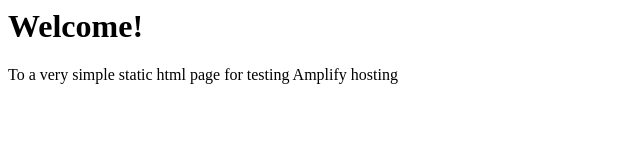
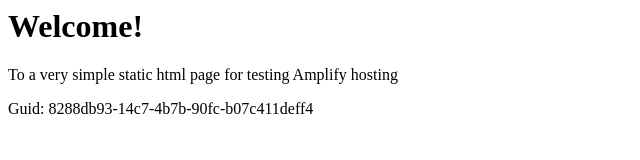
Before and after one commit to aws-aemilia-pdx/Github-PR-Commit-Integration-Test-DoNotTouch-GitHubAutoBuildCanaryTest-v1-beta-us-west-2, a website: page src/index.html in a window 1280 px wide. Shown: the whole page, without its empty margins (0-640 px from the left). Drawn offline with Linux system fonts and the light colour scheme.

Commit message:
commit from integ tests

```diff
--- a/src/index.html
+++ b/src/index.html
@@ -1,3 +1,5 @@
+
+
 <html lang="en">
 
 <head>
@@ -10,6 +12,6 @@
 <body>
     <h1>Welcome!</h1>
     <p>To a very simple static html page for testing Amplify hosting</p>
-</body>
+    <p>Guid: 8288db93-14c7-4b7b-90fc-b07c411deff4</p></body>
 
 </html>
```
